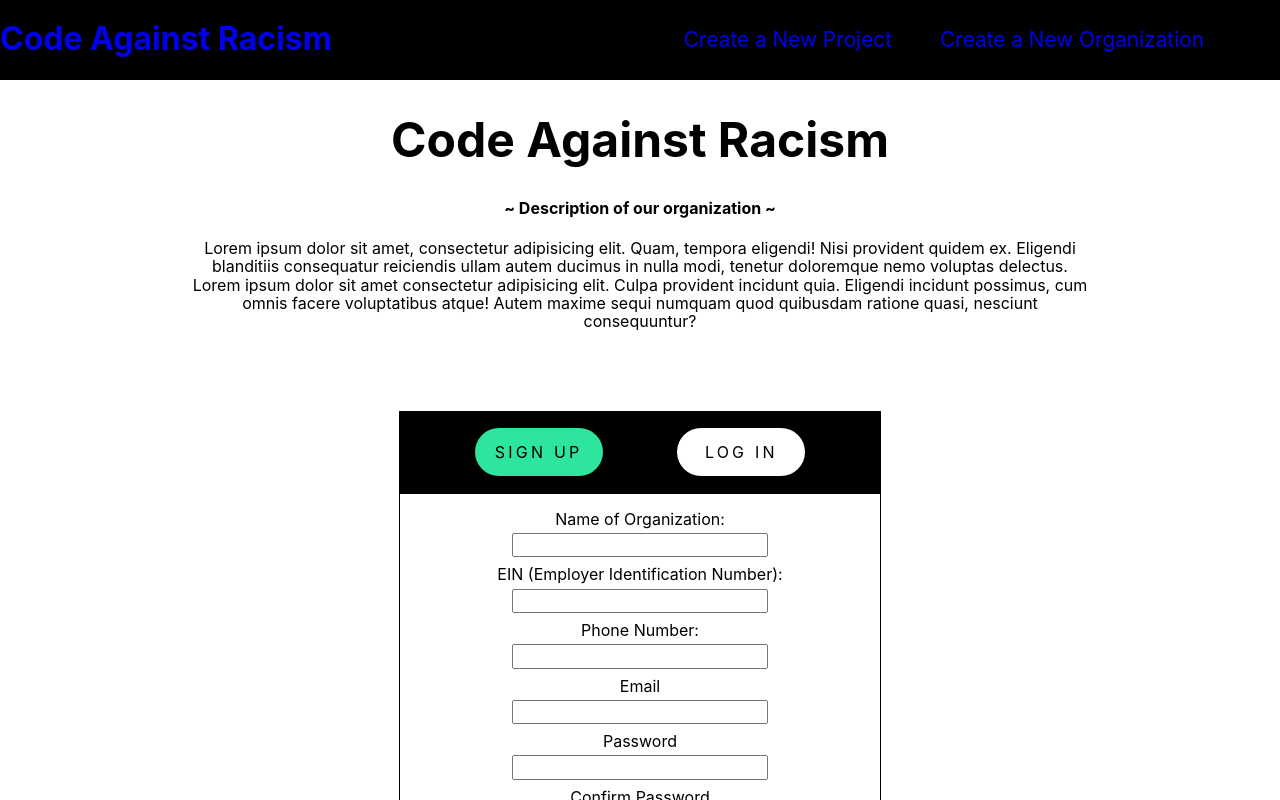
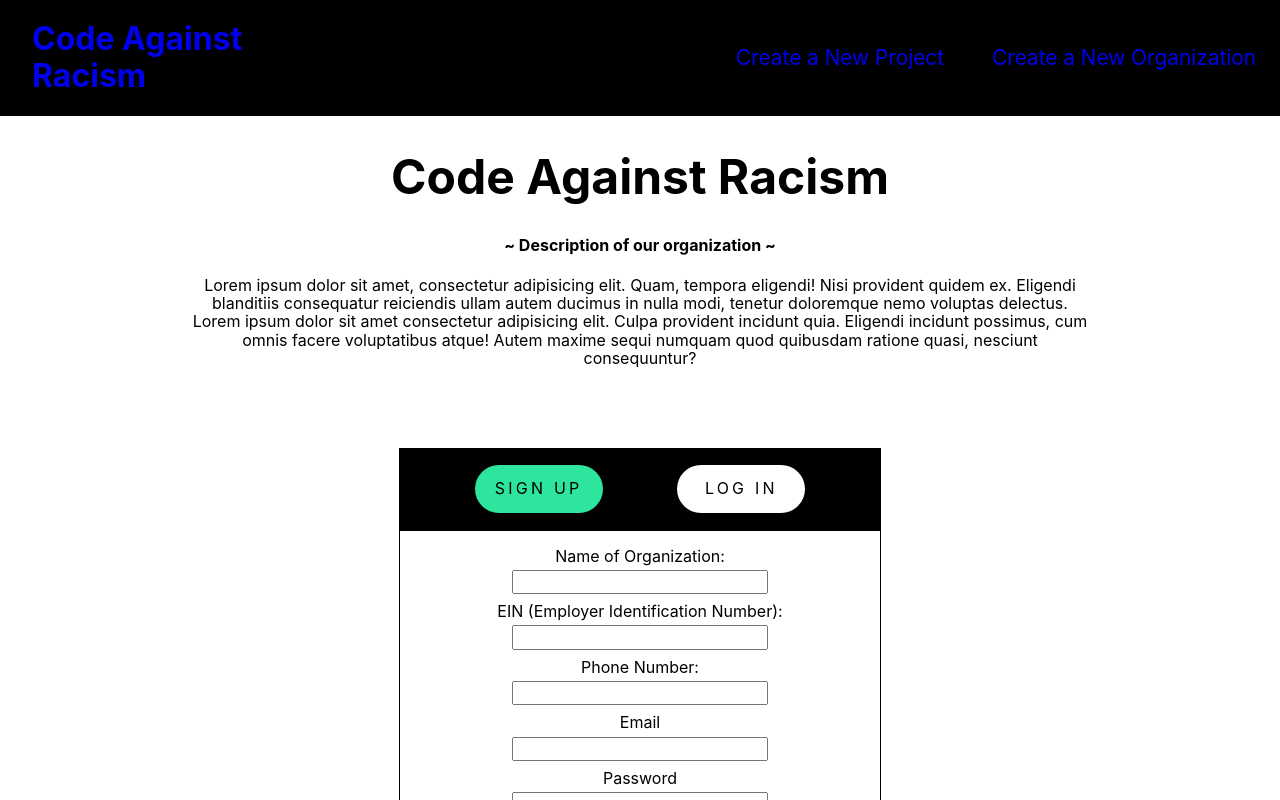
Before and after one commit to CodeAgainstRacism/codeagainstracism.org, a React (Create React App) app in the folder frontend/: page / in a window 1280 px wide. Shown: the top 800 px of the page. Built offline with nearby package versions, Linux system fonts and the light colour scheme.

Commit message:
Move Header to another file and rename Header Component to NavBar

```diff
--- a/frontend/src/App.js
+++ b/frontend/src/App.js
@@ -1,5 +1,5 @@
 import React from "react";
-import { BrowserRouter, Route, Switch, NavLink } from "react-router-dom";
+import { BrowserRouter, Route, Switch } from "react-router-dom";
 import "normalize.css/normalize.css";
 import "./styles/styles.scss";
 
@@ -7,46 +7,14 @@
 import NotFoundPage from "./components/NotFound";
 import NewProjectForm from "./components/Forms/NewProjectForm";
 import NewOrganizationForm from "./components/Forms/NewOrganizationForm";
-
-const Header = () => (
-  <header className="navbar">
-    {/* <h1 className="nav__brand">Code Against Racism</h1> */}
-    <NavLink
-      to="/"
-      activeClassName="is-active"
-      exact={true}
-      className="nav__logo"
-    >
-      <h1>Code Against Racism</h1>
-    </NavLink>{" "}
-    <div className="nav__links">
-      {/*activeClassName is only going to get applied to the link when we're on that page. */}
-      <NavLink
-        to="/project/new"
-        activeClassName="is-active"
-        exact={true}
-        className="nav__item"
-      >
-        Create a New Project
-      </NavLink>
-      <NavLink
-        to="/organization/new"
-        activeClassName="is-active"
-        exact={true}
-        className="nav__item"
-      >
-        Create a New Organization
-      </NavLink>
-    </div>
-  </header>
-);
+import NavBar from "./components/NavBar";
 
 class App extends React.Component {
   render() {
     return (
       <BrowserRouter>
         <div>
-          <Header />
+          <NavBar />
           <div className="container">
             <Switch>
               <Route exact={true} path="/" component={LandingPage} />
--- /dev/null
+++ b/frontend/src/components/NavBar.jsx
@@ -0,0 +1,37 @@
+import React from "react";
+import { NavLink } from "react-router-dom";
+
+export default function NavBar() {
+  return (
+    <header className="navbar">
+      {/* <h1 className="nav__brand">Code Against Racism</h1> */}
+      <NavLink
+        to="/"
+        activeClassName="is-active"
+        exact={true}
+        className="nav__logo"
+      >
+        <h1>Code Against Racism</h1>
+      </NavLink>{" "}
+      <div className="nav__links">
+        {/*activeClassName is only going to get applied to the link when we're on that page. */}
+        <NavLink
+          to="/project/new"
+          activeClassName="is-active"
+          exact={true}
+          className="nav__item"
+        >
+          Create a New Project
+        </NavLink>
+        <NavLink
+          to="/organization/new"
+          activeClassName="is-active"
+          exact={true}
+          className="nav__item"
+        >
+          Create a New Organization
+        </NavLink>
+      </div>
+    </header>
+  );
+}
--- a/frontend/src/styles/components/_navbar.scss
+++ b/frontend/src/styles/components/_navbar.scss
@@ -12,6 +12,7 @@
   order: 0;
   justify-content: flex-start;
   text-decoration: none;
+  margin: 0 2rem;
 }
 
 .nav__links {
```
